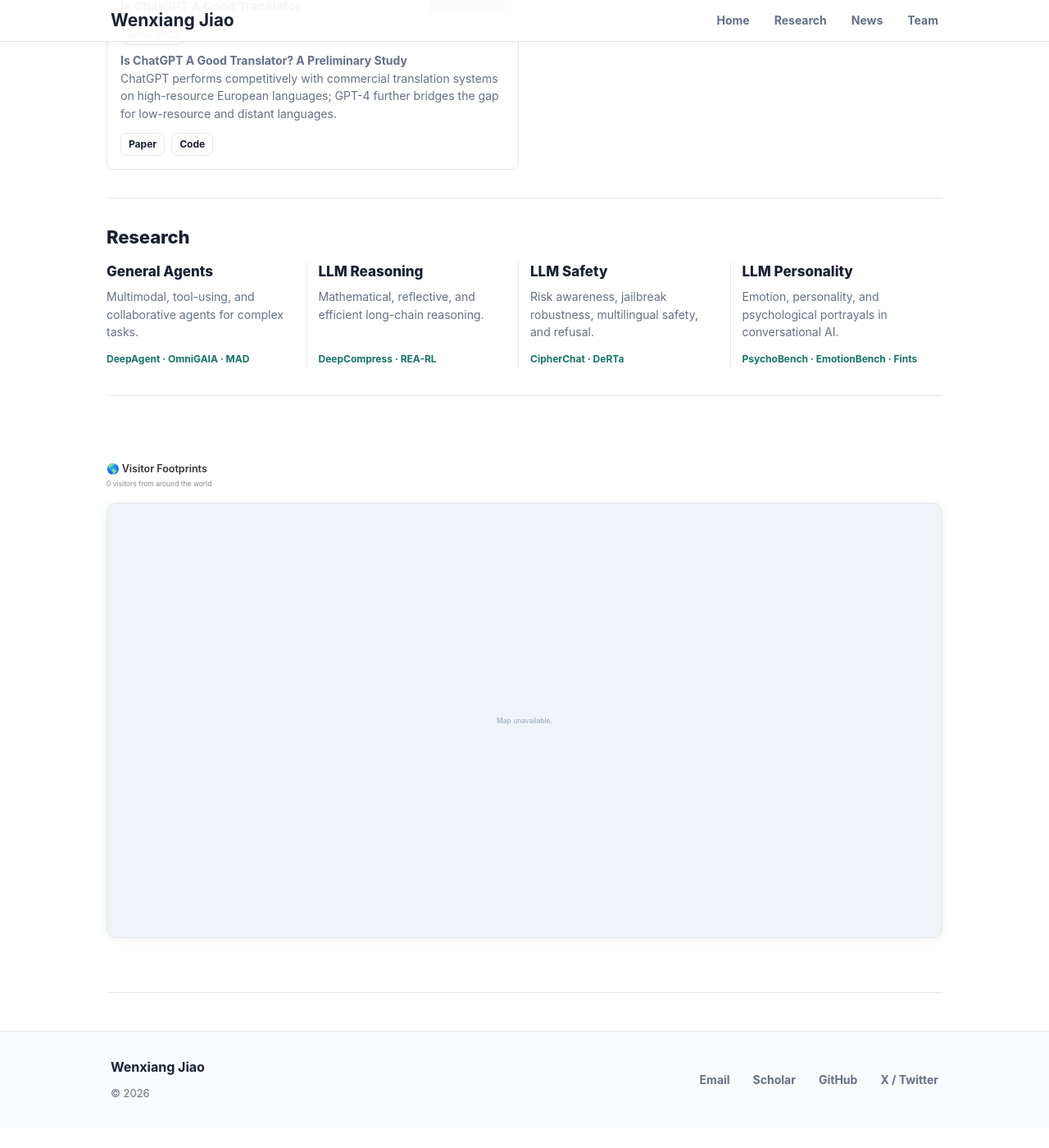
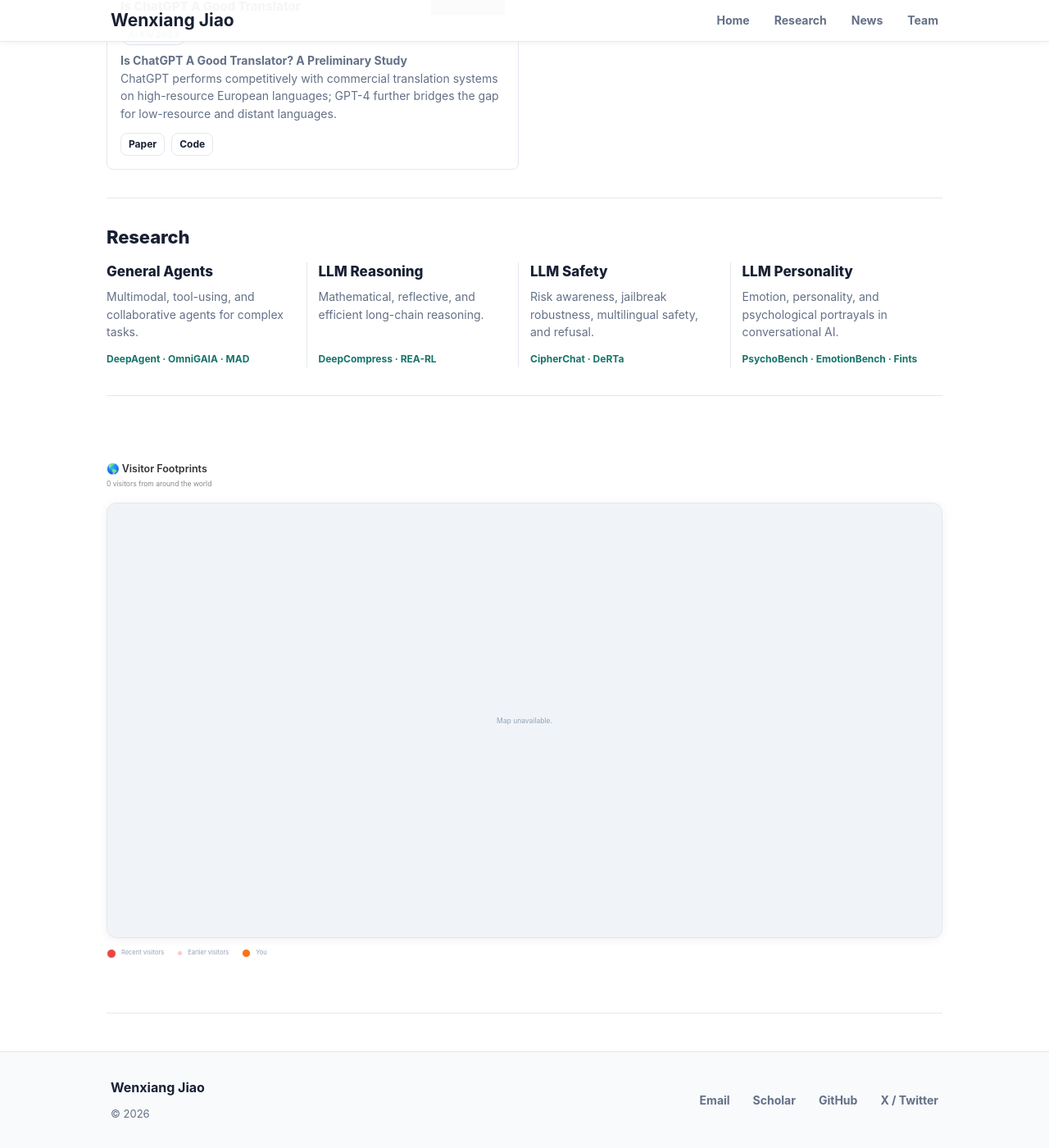
Before and after one commit to wxjiao/wxjiao.github.io, a Jekyll site: the page built from _pages/home.md, in a window 1280 px wide and 1400 px high, scrolled down 2068 px. Shown: the whole window at 82% size. Built offline with Jekyll 4.4.1, drawn with Linux system fonts in a browser that asks for light colours; nearby versions of some CDN libraries; before the commit the page ends 3443 px from its top, so only the background shows below that; part of the change alters nothing that is shown; grey boxes are pictures that could not be loaded.

Commit message:
Render all visitors and emphasize recent dots on map
Page through the full visitor_locations table with the Range header
(PostgREST caps a response at 1000 rows) so every visitor is plotted,
not just the most recent 1000. Style dots by recency — newer visits are
larger, brighter, and drawn on top, the most recent few get a pulsing
halo, and tooltips show a relative-time label. Add a small legend.

Co-Authored-By: Claude Opus 4.7 <noreply@anthropic.com>

```diff
--- a/_includes/visitor-map.html
+++ b/_includes/visitor-map.html
@@ -56,17 +56,17 @@
     stroke: #fff;
     stroke-width: 0.5px;
   }
-  .visitor-dot {
-    fill: #ef4444;
-    stroke: #fff;
-    stroke-width: 1.5px;
-    opacity: 0.85;
-  }
   .visitor-dot-ring {
     fill: none;
     stroke: #ef4444;
     stroke-width: 1px;
     opacity: 0.3;
+  }
+  .recent-halo {
+    fill: none;
+    stroke: #dc2626;
+    stroke-width: 1.4px;
+    opacity: 0.55;
   }
   #map-tooltip {
     position: absolute;
@@ -113,6 +113,33 @@
     70%  { r: 9px; opacity: 0.3; }
     100% { r: 5px; opacity: 1; }
   }
+  .recent-halo {
+    animation: halo-pulse 2.4s ease-out infinite;
+  }
+  @keyframes halo-pulse {
+    0%   { opacity: 0.55; }
+    70%  { opacity: 0.12; }
+    100% { opacity: 0.55; }
+  }
+  #map-legend {
+    display: flex;
+    flex-wrap: wrap;
+    align-items: center;
+    gap: 16px;
+    margin-top: 12px;
+    font-size: 0.75rem;
+    color: #94a3b8;
+  }
+  #map-legend .legend-item {
+    display: inline-flex;
+    align-items: center;
+    gap: 6px;
+  }
+  #map-legend .legend-swatch {
+    display: inline-block;
+    border-radius: 50%;
+    border: 1.5px solid #fff;
+  }
 </style>
 
 <div id="visitor-map-section">
@@ -125,6 +152,20 @@
       <div class="map-spinner"></div> Loading visitor map&hellip;
     </div>
     <div id="map-tooltip"></div>
+  </div>
+  <div id="map-legend" aria-hidden="true">
+    <span class="legend-item">
+      <span class="legend-swatch" style="width:12px;height:12px;background:#ef4444"></span>
+      Recent visitors
+    </span>
+    <span class="legend-item">
+      <span class="legend-swatch" style="width:7px;height:7px;background:#fca5a5;opacity:0.6"></span>
+      Earlier visitors
+    </span>
+    <span class="legend-item">
+      <span class="legend-swatch" style="width:11px;height:11px;background:#f97316"></span>
+      You
+    </span>
   </div>
 </div>
 
@@ -145,39 +186,66 @@
     'Content-Type':  'application/json'
   };
 
-  // Step 1: load existing visitor records, then continue.
+  var PAGE_SIZE = 1000;          // PostgREST's default max rows per response
+  var MAX_PAGES = 50;            // hard safety cap: up to 50k dots
+
+  // Step 1: load ALL existing visitor records via Range-header pagination,
+  // then continue.
+  // - Supabase/PostgREST caps a single response at 1000 rows. To show
+  //   every visitor (not just the most recent 1000) we page through with
+  //   the `Range: <from>-<to>` header until we've pulled the whole table.
   // - cache: 'no-store' bypasses the browser HTTP cache.
-  // - Prefer: count=exact tells PostgREST to return the true row
-  //   count in the Content-Range header, even though only up to 1000
-  //   rows (PostgREST's default page size) come back in the body.
-  //   Without this, visitors.length tops out at 1000 and the counter
-  //   freezes the moment the table grows past 1000.
-  // - Defensive parsing so a non-2xx response (Supabase returns a
-  //   JSON object on error, not an array) doesn't break downstream.
-  // order=visited_at.desc so the up-to-1000 dots we render are the
-  // most recent visitors, not the oldest ones (PostgREST otherwise
-  // returns rows in physical insertion order).
-  fetch(SUPABASE_URL + '/rest/v1/visitor_locations?select=country,city,lat,lng&order=visited_at.desc',
+  // - Prefer: count=exact makes PostgREST report the true total row count
+  //   in the Content-Range header (`<from>-<to>/<total>`), so we know both
+  //   the grand total and when to stop paging.
+  // - visited_at is selected so each dot can be styled by recency.
+  // - order=visited_at.desc so page 0 holds the newest visitors; we render
+  //   oldest-first later so recent dots paint on top.
+  function fetchPage(from) {
+    var to = from + PAGE_SIZE - 1;
+    return fetch(SUPABASE_URL + '/rest/v1/visitor_locations?select=country,city,lat,lng,visited_at&order=visited_at.desc',
           {
             headers: {
               'apikey':        SUPABASE_ANON_KEY,
               'Authorization': 'Bearer ' + SUPABASE_ANON_KEY,
               'Content-Type':  'application/json',
-            'Prefer':        'count=exact'
+              'Prefer':        'count=exact',
+              'Range-Unit':    'items',
+              'Range':         from + '-' + to
             },
             cache: 'no-store'
           })
       .then(function (r) {
-      if (!r.ok) {
+        if (!r.ok && r.status !== 206) {
           console.warn('[visitor-map] read failed:', r.status, r.statusText);
-        return { total: 0, visitors: [] };
+          return { total: 0, rows: [] };
         }
         var range = r.headers.get('content-range') || '*/0';
         var total = parseInt(range.split('/')[1], 10) || 0;
-      return r.json().then(function (visitors) {
-        return { total: total, visitors: visitors };
+        return r.json().then(function (rows) {
+          return { total: total, rows: Array.isArray(rows) ? rows : [] };
         });
-    })
+      });
+  }
+
+  function loadAll() {
+    var all = [];
+    function next(from, page) {
+      return fetchPage(from).then(function (res) {
+        all = all.concat(res.rows);
+        var more = res.rows.length === PAGE_SIZE &&
+                   all.length < res.total &&
+                   page + 1 < MAX_PAGES;
+        if (more) {
+          return next(from + PAGE_SIZE, page + 1);
+        }
+        return { total: res.total || all.length, visitors: all };
+      });
+    }
+    return next(0, 0);
+  }
+
+  loadAll()
     .catch(function (e) {
       console.warn('[visitor-map] read network error:', e);
       return { total: 0, visitors: [] };
@@ -305,28 +373,85 @@
 
         var tooltip = document.getElementById('map-tooltip');
 
-        // Helper to add one visitor dot
-        function addDot(lat, lng, city, country, isMe) {
+        var now = Date.now();
+
+        // Age of a visit in days; Infinity if the timestamp is missing
+        // or unparseable, so such rows fall into the faintest tier.
+        function ageDays(v) {
+          if (!v || !v.visited_at) return Infinity;
+          var t = Date.parse(v.visited_at);
+          if (isNaN(t)) return Infinity;
+          return (now - t) / 86400000;
+        }
+
+        // Human-readable recency for the tooltip.
+        function relTime(d) {
+          if (!isFinite(d)) return '';
+          if (d < 1 / 24)  return 'just now';
+          if (d < 1)       return Math.max(1, Math.round(d * 24)) + 'h ago';
+          if (d < 30)      return Math.round(d) + 'd ago';
+          if (d < 365)     return Math.round(d / 30) + 'mo ago';
+          return Math.round(d / 365) + 'y ago';
+        }
+
+        // Map age → dot size / colour / opacity. Newer visits render
+        // larger, more saturated, and more opaque; older ones fade back.
+        function styleFor(d) {
+          if (d <= 2)  return { r: 5,   fill: '#ef4444', op: 0.95 };
+          if (d <= 7)  return { r: 4.3, fill: '#f43f5e', op: 0.85 };
+          if (d <= 30) return { r: 3.6, fill: '#fb7185', op: 0.70 };
+          if (d <= 90) return { r: 3,   fill: '#fca5a5', op: 0.55 };
+          return           { r: 2.6, fill: '#fecaca', op: 0.42 };
+        }
+
+        // Helper to add one visitor dot. `opts` carries the recency
+        // style, a relative-time label, and whether to draw a halo.
+        function addDot(lat, lng, city, country, isMe, opts) {
           var xy = projection([lng, lat]);
           if (!xy) return;
           var x = xy[0];
           var y = xy[1];
+          opts = opts || {};
 
+          if (isMe) {
             svg.append('circle')
               .attr('class', 'visitor-dot-ring')
               .attr('cx', x).attr('cy', y)
-            .attr('r', isMe ? 10 : 7);
+              .attr('r', 10);
+          } else if (opts.halo) {
+            // Pulsing halo marks the most recent arrivals.
+            svg.append('circle')
+              .attr('class', 'recent-halo')
+              .attr('cx', x).attr('cy', y)
+              .attr('r', (opts.style ? opts.style.r : 5) + 5);
+          }
 
-          svg.append('circle')
+          var dot = svg.append('circle')
             .attr('cx', x).attr('cy', y)
-            .attr('r', isMe ? 5 : 4)
-            .attr('class', isMe ? 'you-are-here' : 'visitor-dot')
             .style('pointer-events', 'all')
-            .style('cursor', 'pointer')
-            .on('mousemove', function (event) {
-              var label = city ? city + ', ' + country : country;
-              var prefix = isMe ? '&#128205; You: ' : '&#128100; ';
-              tooltip.innerHTML  = prefix + label;
+            .style('cursor', 'pointer');
+
+          if (isMe) {
+            dot.attr('r', 5).attr('class', 'you-are-here');
+          } else {
+            var s = opts.style || styleFor(Infinity);
+            dot.attr('r', s.r)
+              .attr('fill', s.fill)
+              .attr('stroke', '#fff')
+              .attr('stroke-width', 1.2)
+              .attr('opacity', s.op);
+          }
+
+          dot.on('mousemove', function (event) {
+              var place = city ? city + ', ' + country : country;
+              var label;
+              if (isMe) {
+                label = '&#128205; You: ' + place;
+              } else {
+                label = '&#128100; ' + place;
+                if (opts.rel) label += ' &middot; ' + opts.rel;
+              }
+              tooltip.innerHTML  = label;
               tooltip.style.display = 'block';
               var rect = container.getBoundingClientRect();
               tooltip.style.left = (event.clientX - rect.left + 12) + 'px';
@@ -337,16 +462,26 @@
             });
         }
 
-        // Draw all historical visitors first
-        visitors.forEach(function (v) {
-          if (v.lat && v.lng) {
-            addDot(v.lat, v.lng, v.city, v.country, false);
+        // visitors is ordered newest-first. Halo the most recent few,
+        // then draw oldest-first so recent dots paint on top.
+        var RECENT_HALO = 6;
+        var drawable = visitors.filter(function (v) { return v.lat && v.lng; });
+
+        drawable.forEach(function (v, i) {
+          v.__halo  = i < RECENT_HALO;
+          v.__style = styleFor(ageDays(v));
+          v.__rel   = relTime(ageDays(v));
+        });
+
+        for (var i = drawable.length - 1; i >= 0; i--) {
+          var v = drawable[i];
+          addDot(v.lat, v.lng, v.city, v.country, false,
+                 { halo: v.__halo, style: v.__style, rel: v.__rel });
         }
-        });
 
         // Draw current visitor on top
         if (me) {
-          addDot(me.lat, me.lng, me.city, me.country, true);
+          addDot(me.lat, me.lng, me.city, me.country, true, {});
         }
 
         document.getElementById('map-loading').remove();
```
Lines whose indentation alone changed are shown as unchanged.
